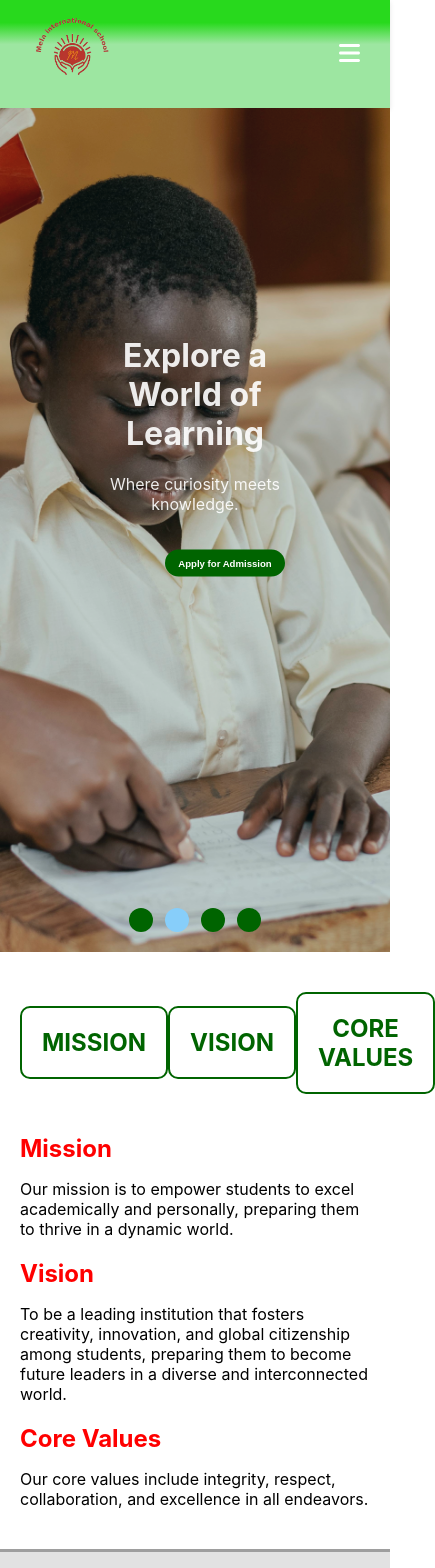
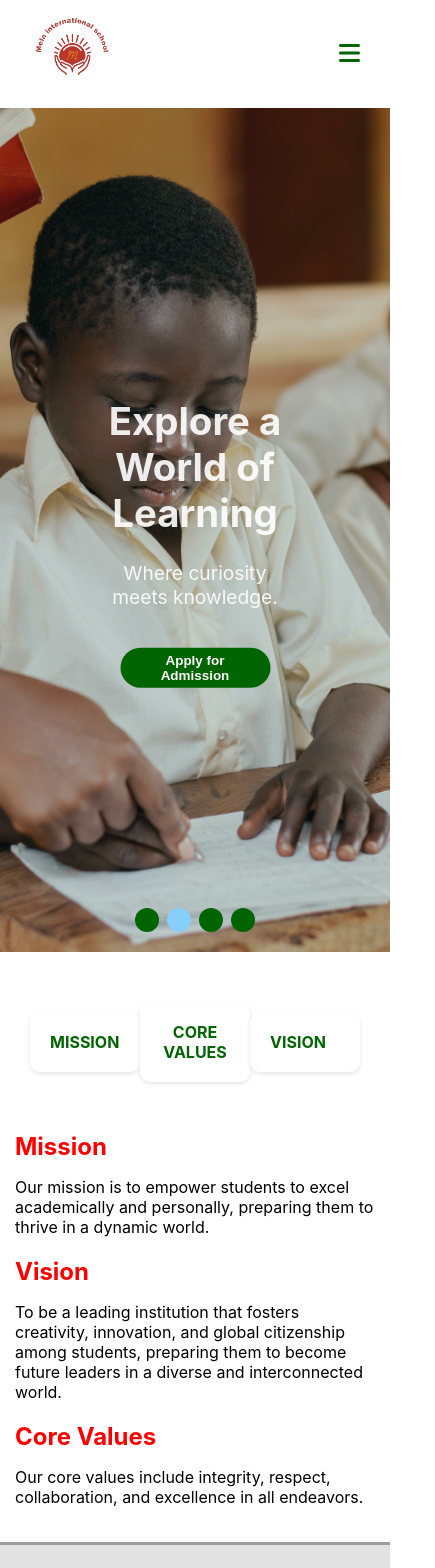
Before and after one commit to Winfrida-Obinyo/Mela-Internation-School, a React (Create React App) app in the folder Frontend/: page / in a window 390 px wide. Shown: the top 1568 px of the page, 435 px wide, since content can reach past the window. Built offline with nearby package versions, Linux system fonts and the light colour scheme; grey boxes are pictures that could not be loaded.

Commit message:
made changes in all the components

```diff
--- a/Frontend/package.json
+++ b/Frontend/package.json
@@ -3,6 +3,7 @@
   "version": "0.1.0",
   "private": true,
   "dependencies": {
+    "@fortawesome/fontawesome-free": "^6.5.2",
     "@fortawesome/fontawesome-svg-core": "^6.5.2",
     "@fortawesome/free-solid-svg-icons": "^6.5.2",
     "@fortawesome/react-fontawesome": "^0.2.0",
--- a/Frontend/src/components/Home/style.css
+++ b/Frontend/src/components/Home/style.css
@@ -31,13 +31,14 @@
 
 .banner-content {
   position: absolute;
-  top: 40%;
+  top: 50%;
   left: 50%;
   transform: translate(-50%, -50%);
   text-align: center;
   color: rgba(255, 255, 255, 0.9);
   z-index: 10;
-  font-size: 2em;
+  font-size: 2em; /* Base font size for all screens */
+  padding: 0 20px; /* Reduce horizontal padding for better spacing */
 }
 
 .navigation-dots {
@@ -51,12 +52,12 @@
 }
 
 .dot {
-  width: 20px;
-  height: 20px;
+  width: 12px; /* Reduced dot size for cleaner look */
+  height: 12px;
   border-radius: 50%;
   cursor: pointer;
   transition: background-color 0.3s ease;
-  margin: 0 6px;
+  margin: 0 4px; /* Reduced margin between dots */
 }
 
 .dot.active {
@@ -65,9 +66,9 @@
 
 .apply-button {
   display: inline-block;
-  padding: 8px 12px;
+  padding: 5px 12px;
   margin-top: 20px;
-  font-size: 1em;
+  font-size: 0.5em;
   font-weight: bold;
   background-color: darkgreen;
   color: #fff;
@@ -75,8 +76,7 @@
   border-radius: 50px;
   cursor: pointer;
   transition: background-color 0.3s ease;
-  /* Adjusted width for different screen sizes */
-  width: 200px;
+  margin-left: 10px;
 }
 
 .apply-button:hover {
@@ -84,36 +84,34 @@
 }
 
 /* Media Queries */
-@media (max-width: 1200px) {
-  .banner-content {
-    font-size: 1.8em;
-  }
-}
-
-@media (max-width: 992px) {
+@media (max-width: 835px) {
+  /* Adjustments for screens up to 835px */
   .banner-content {
     font-size: 1.5em;
   }
 }
 
 @media (max-width: 768px) {
+  /* Adjustments for screens up to 768px (including 820px) */
   .banner-content {
-    font-size: 1.2em;
+    font-size: 1.3em;
   }
 
   .apply-button {
     font-size: 0.8em;
-    width: 150px; /* Adjusted width for smaller screens */
+    width: 180px; /* Adjust width for smaller screens */
   }
 }
 
 @media (max-width: 480px) {
+  /* Adjustments for extra small screens (including 360px, 375px, 390px, 280px) */
   .banner-content {
-    font-size: 1em;
+    font-size: 1.2em;
+    padding: 0 10px; /* Further reduce padding for very small screens */
   }
 
   .apply-button {
-    font-size: 0.6em;
-    width: 120px; /* Further reduced width for extra small screens */
+    font-size: 0.7em;
+    width: 150px; /* Further reduce width for extra small screens */
   }
 }
--- a/Frontend/src/components/admission/style.css
+++ b/Frontend/src/components/admission/style.css
@@ -1,8 +1,8 @@
-
+/* Base styles for all screen sizes */
 .admission-form-container {
-  max-width: 700px;
+  max-width: 100%; /* Allow full width for smaller screens */
   margin: 0 auto;
-  padding: 60px;
+  padding: 20px; /* Base padding for all screens */
   background-color: white;
   border-radius: 20px;
   box-shadow: 0 4px 8px rgba(0, 0, 0, 0.1);
@@ -10,11 +10,12 @@
 
 .form-title {
   text-align: center;
-  margin-bottom: 30px;
+  margin-bottom: 15px; /* Base margin for all screens */
+  font-size: 1.2rem; /* Base font size for all screens */
 }
 
 .form-group {
-  margin-bottom: 20px;
+  margin-bottom: 12px; /* Base margin for all screens */
 }
 
 .form-label {
@@ -28,30 +29,24 @@
 
 .form-control {
   width: 100%;
-  padding: 12px;
+  padding: 10px;
   border-radius: 8px;
   border: 1px solid #ced4da;
+  font-size: 14px;
 }
 
-.form-control:placeholder-shown {
-  color: red;
-}
-
-.form-placeholder {
-  font-size: 14px;
+.form-control::placeholder {
   color: #6c757d;
 }
 
 .submit-button {
   width: 100%;
-  margin-top: 20px;
+  margin-top: 15px;
   border-radius: 50px;
   background-color: darkgreen;
   padding: 10px;
   color: white;
-  margin-left: 250px;
 }
-
 
 textarea.form-control {
   resize: vertical;
@@ -61,9 +56,33 @@ select.form-control {
   appearance: none;
 }
 
+/* Media queries for responsiveness */
 
-.form-group .form-control::placeholder {
-  color: #6c757d;
-  font-size: 14px;
-  border-radius: 10px;
+/* Small screens (up to 576px) */
+@media only screen and (max-width: 576px) {
+  .form-title {
+    font-size: 1.1rem; /* Reduce font size for very small screens */
+  }
+
+  .form-control {
+    font-size: 13px; /* Reduce font size for very small screens */
+  }
 }
+
+/* Medium screens (576px to 768px) */
+@media only screen and (min-width: 577px) and (max-width: 768px) {
+  .admission-form-container {
+    padding: 25px; /* Adjust padding for medium screens */
+  }
+}
+
+/* Large screens (768px and above) */
+@media only screen and (min-width: 769px) {
+  .admission-form-container {
+    padding: 30px; /* Increase padding for large screens */
+  }
+
+  .form-title {
+    font-size: 1.3rem; /* Increase font size for large screens */
+  }
+}
--- a/Frontend/src/components/footer/style.css
+++ b/Frontend/src/components/footer/style.css
@@ -1,5 +1,5 @@
 .footer-container {
-  background: linear-gradient(180deg, #28D91D 21%, #9DE6A1 41%);
+  background: darkgreen;
   color: #fff;
   padding: 30px 10px; /* Reduce horizontal padding */
   display: grid;
--- a/Frontend/src/components/kindergarten/index.js
+++ b/Frontend/src/components/kindergarten/index.js
@@ -123,7 +123,7 @@ const Kindergarten = () => {
 
         <div className="additional-section">
           <div className="additional-left">
-            <h3>Early Years Foundation Curriculum (Age 3-5)</h3>
+            <h3>Early Years Curriculum</h3>
             <h4>Prime Areas of Learning:</h4>
             <p>
               Personal, Social and Emotional Development: Building positive relationships,
--- a/Frontend/src/components/mission/index.js
+++ b/Frontend/src/components/mission/index.js
@@ -6,8 +6,9 @@ const Mission = () => {
     <div className="mission-container">
       <div className="mission-vision-container">
         <div className="mission">MISSION</div>
+        <div className="core-values">CORE VALUES</div>
+
         <div className="vision">VISION</div>
-        <div className="core-values">CORE VALUES</div>
       </div>
       <div className="mission-item">
         <h2>Mission</h2>
--- a/Frontend/src/components/mission/style.css
+++ b/Frontend/src/components/mission/style.css
@@ -25,25 +25,71 @@
 .mission,
 .vision,
 .core-values {
-  font-size: 24px;
+  font-size: 20px; /* Adjusted base font size for better readability */
   font-weight: bold;
   display: flex;
   align-items: center;
   text-align: center;
   padding: 20px;
   color: darkgreen;
-  border: 2px solid darkgreen;
+  background-color: white; /* Removed border, using background color instead */
   border-radius: 10px;
-  width: 30%;
+  width: 30%; /* Adjusted base width */
   position: relative;
+  box-shadow: 0 2px 4px rgba(0, 0, 0, 0.1); /* Added box-shadow for a subtle border effect */
+  cursor: pointer; /* Added cursor for hover effect */
+  transition: background-color 0.3s ease; /* Added transition for hover effect */
 }
 
-/* Media Query for screens up to 768px width */
-@media (max-width: 768px) {
+.mission:hover,
+.vision:hover,
+.core-values:hover {
+  background-color: #e8f0f2; /* Added hover background color */
+}
+
+.core-values {
+  /* No additional styles needed for core-values to look consistent */
+}
+
+/* Media Queries */
+@media (max-width: 835px) {
+  /* Adjustments for screens up to 835px */
   .mission,
   .vision,
   .core-values {
-    width: 90%; /* Reduce width to 90% for smaller screens */
-    margin-bottom: 20px;
+    width: 45%; /* Adjusted width for medium screens */
   }
 }
+
+@media (max-width: 768px) {
+  /* Adjustments for screens up to 768px (including 820px) */
+  .mission,
+  .vision,
+  .core-values {
+    width: 100%; /* Make elements full width for smaller screens */
+    margin-bottom: 15px; /* Reduce margin for better spacing */
+    font-size: 18px; /* Adjust font size for smaller screens */
+  }
+}
+
+@media (max-width: 480px) {
+  /* Adjustments for extra small screens (including 360px, 375px, 390px, 280px) */
+  .mission-container,
+  .mission-vision-container {
+    padding: 15px; /* Reduce padding for very small screens */
+  }
+
+  .mission,
+  .vision,
+  .core-values {
+    font-size: 16px; /* Further reduce font size for extra small screens */
+  }
+  @media (max-width: 835px) {
+    /* Adjustments for screens up to 835px */
+    .mission,
+    .vision,
+    .core-values {
+      width: 45%; /* Adjusted width for medium screens */
+    }
+  }
+}
--- a/Frontend/src/components/navbar/index.js
+++ b/Frontend/src/components/navbar/index.js
@@ -47,6 +47,7 @@ const Navbar = () => {
         <a href="/" className="navbar-logo">
           <img src="/images/logo6.png" alt="School Logo" />
         </a>
+
 
 
         <ul className={`nav-menu ${mobileMenuOpen ? 'mobile-menu-open' : ''}`}>
--- a/Frontend/src/components/navbar/style.css
+++ b/Frontend/src/components/navbar/style.css
@@ -1,7 +1,7 @@
 /* Default styles */
 .navbar {
   /* background-color: #ffffff; */
-  background: linear-gradient(180deg, #28D91D 21%, #9DE6A1 41%);
+  background: rgba(255, 255, 255, 0);
   padding: 10px; /* Adjust overall padding */
   height: 85px;
   box-shadow: 0 2px 5px rgba(0, 0, 0, 0.1);
@@ -21,7 +21,7 @@
 .menu-icon{
   cursor: pointer;
   font-size: 24px;
-  color: #fff;
+  color: darkgreen;
   margin-right: 20px;
 }
 
@@ -53,7 +53,7 @@
 
 .nav-link {
   text-decoration: none;
-  color: rgb(240, 247, 242);
+  color: darkgreen;
   transition: color 0.3s ease;
   font-weight: bold;
 }
@@ -217,8 +217,8 @@
 
 
   .dropdown-menu {
-    position: static; /* Change dropdown menu position to static */
-    display: none; /* Hide dropdown menu by default on smaller screens */
+    position: static;
+    display: none;
   }
 
   .nav-item:hover .dropdown-menu {
--- a/Frontend/src/components/preparatory/index.js
+++ b/Frontend/src/components/preparatory/index.js
@@ -53,10 +53,7 @@ const PreparatorySchool = () => {
               Students engage in comprehensive studies across various subjects,
               including mathematics, science, humanities, and arts, fostering a well-rounded education.
             </p>
-            <p>
-              We prioritize individualized learning, encouraging students to explore their interests
-              and pursue personal growth through tailored academic programs and extracurricular activities.
-            </p>
+
           </div>
 
           <div className="info-right">
@@ -116,7 +113,8 @@ const PreparatorySchool = () => {
 
         <div className="additional-section">
           <div className="additional-left">
-  <h3>Early Years Foundation Curriculum (Age 1-6)</h3>
+  <h3>Early Years Curriculum</h3>
+  <br></br>
   <h4>Prime Areas of Learning:</h4>
   <p>
     Personal, Social and Emotional Development: Building positive relationships,
--- a/Frontend/src/components/preparatory/style.css
+++ b/Frontend/src/components/preparatory/style.css
@@ -1,17 +1,19 @@
+/* Base styles for all screen sizes */
 .preparatory-school-container {
   padding: 20px;
   text-align: center;
 }
 
 .section-title {
-    font-size: 2rem;
+  font-size: 1.8rem; /* Adjust base font size for better scaling */
   margin-bottom: 20px;
   color: navy;
 }
 
 .image-container {
   display: grid;
-    grid-template-columns: repeat(4, 1fr);
+  grid-template-columns: repeat(auto-fit, minmax(250px, 1fr));
+  /* Responsive grid layout with minimum width for images */
   gap: 20px;
 }
 
@@ -36,6 +38,7 @@
   display: flex;
   justify-content: space-between;
   margin-top: 30px;
+  flex-wrap: wrap; /* Allow elements to wrap on smaller screens */
 }
 
 .info-left,
@@ -47,7 +50,7 @@
   background-color: navy;
   color: white;
   border: none;
-    padding: 20px;
+  padding: 15px 20px; /* Reduce horizontal padding for better button size */
   cursor: pointer;
   width: 100%;
   text-align: left;
@@ -62,7 +65,6 @@
   border: 1px solid #ddd;
   border-top: none;
   border-radius: 0 0 8px 8px;
-
   width: 90%;
   box-shadow: 0 2px 4px rgba(0, 0, 0, 0.1);
 }
@@ -99,12 +101,30 @@
   display: flex;
   justify-content: flex-start;
   align-items: flex-start;
-    margin-right: 220px;
+  margin-right: 0; /* Remove margin for better layout on small screens */
 }
 
 .additional-right img {
-    width: 160%;
+  max-width: 100%; /* Ensure image responsiveness */
   height: auto;
   border-radius: 8px;
   box-shadow: 0 4px 8px rgba(0, 0, 0, 0.1);
+  margin-top: 80px;
 }
+
+/* Media Queries (optional for further adjustments) */
+@media (max-width: 768px) {
+  /* Adjustments for smaller screens */
+  .section-title {
+    font-size: 1.5rem; /* Reduce font size for smaller screens */
+  }
+
+  .info-left,
+  .info-right {
+    width: 100%; /* Make elements full width for smaller screens */
+  }
+
+  .additional-left {
+    width: 100%; /* Make element full width for smaller screens */
+  }
+}
--- a/Frontend/src/components/seniorhighschool/style.css
+++ b/Frontend/src/components/seniorhighschool/style.css
@@ -1,3 +1,4 @@
+/* Base styles */
 .senior-high-school-container {
   padding: 20px;
   text-align: center;
@@ -11,7 +12,6 @@
 
 .image-container {
   display: grid;
-    grid-template-columns: repeat(4, 1fr);
   gap: 20px;
 }
 
@@ -36,6 +36,7 @@
   display: flex;
   justify-content: space-between;
   margin-top: 30px;
+  flex-wrap: wrap; /* Allow items to wrap on smaller screens */
 }
 
 .info-left,
@@ -49,7 +50,6 @@
   border: none;
   padding: 20px;
   cursor: pointer;
-    width: 100%;
   text-align: left;
   border-radius: 8px;
   box-shadow: 0 4px 8px rgba(0, 0, 0, 0.1);
@@ -78,9 +78,9 @@
 .additional-section {
   margin-top: 40px;
   display: flex;
+  flex-wrap: wrap; /* Allow items to wrap on smaller screens */
   justify-content: space-between;
   align-items: flex-start;
-
 }
 
 .additional-left {
@@ -96,14 +96,42 @@
 
 .additional-right {
   width: 35%;
-    display: flex;
-    justify-content: flex-start;
-    align-items: flex-start;
+}
 
 .additional-right img {
-    width: 150%;
+  width: 120%; /* Increase image width on smaller screens */
   height: auto;
   border-radius: 8px;
   box-shadow: 0 4px 8px rgba(0, 0, 0, 0.1);
 }
+
+/* Responsive Styles */
+
+/* For screens smaller than 768px */
+@media (max-width: 768px) {
+  .image-container {
+      grid-template-columns: repeat(2, 1fr); /* Adjust image grid for smaller screens */
   }
+  .info-left,
+  .info-right {
+      width: 100%; /* Make info sections full width on small screens */
+  }
+}
+
+/* For screens smaller than 480px */
+@media (max-width: 480px) {
+  .section-title {
+      font-size: 1.5rem; /* Adjust font size for very small screens */
+        .additional-right img {
+    width: 140%; /* Increase width more on very small screens */
+  }
+  .additional-right img {
+    width: 140%; /* Increase width more on very small screens */
+  }
+  }
+  .additional-left {
+      width: 100%; /* Make additional left section full width on very small screens */
+
+  }
+
+}
```
Also changed, not shown: 1 other file (tests, documents, lock files or other folders). Lines whose indentation alone changed are shown as unchanged.
